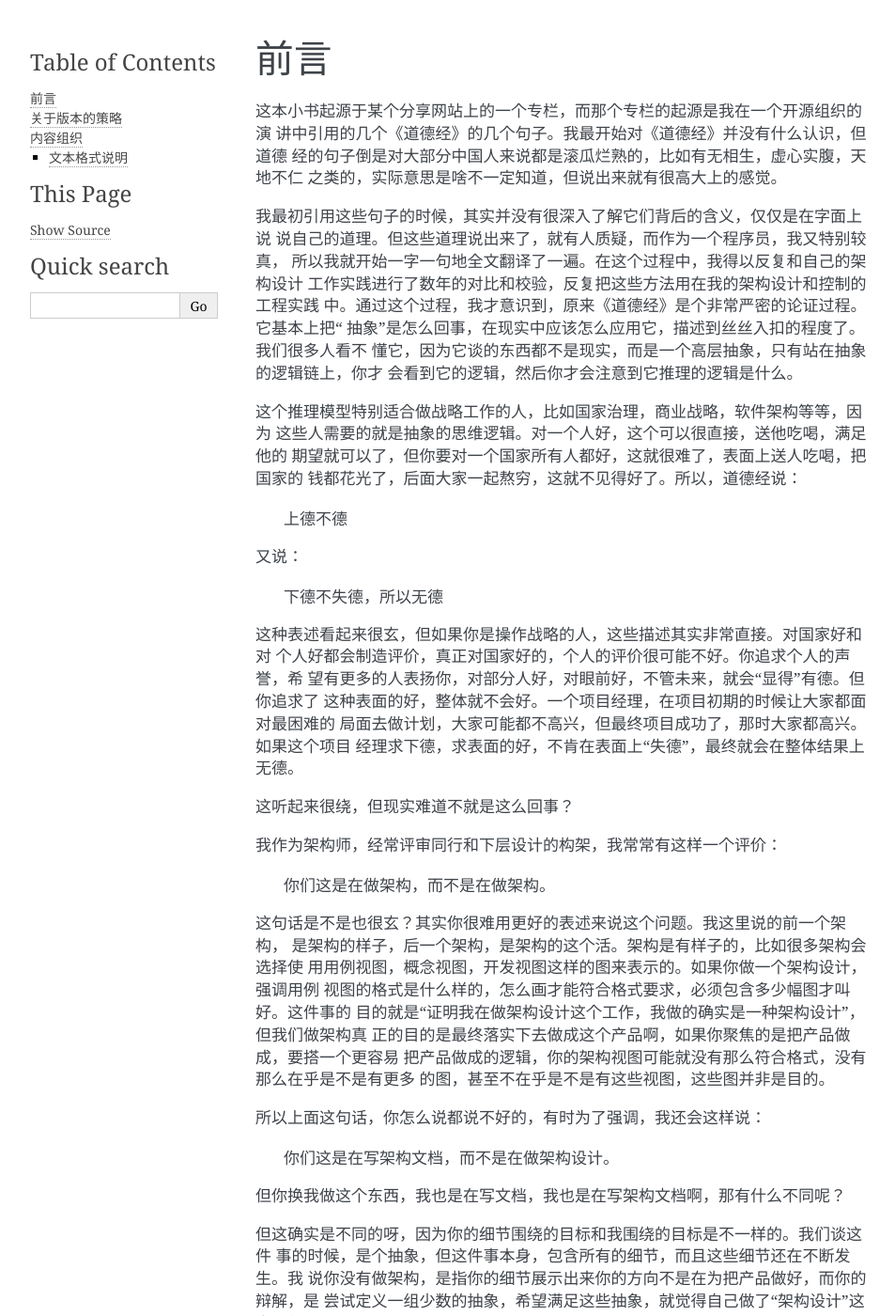
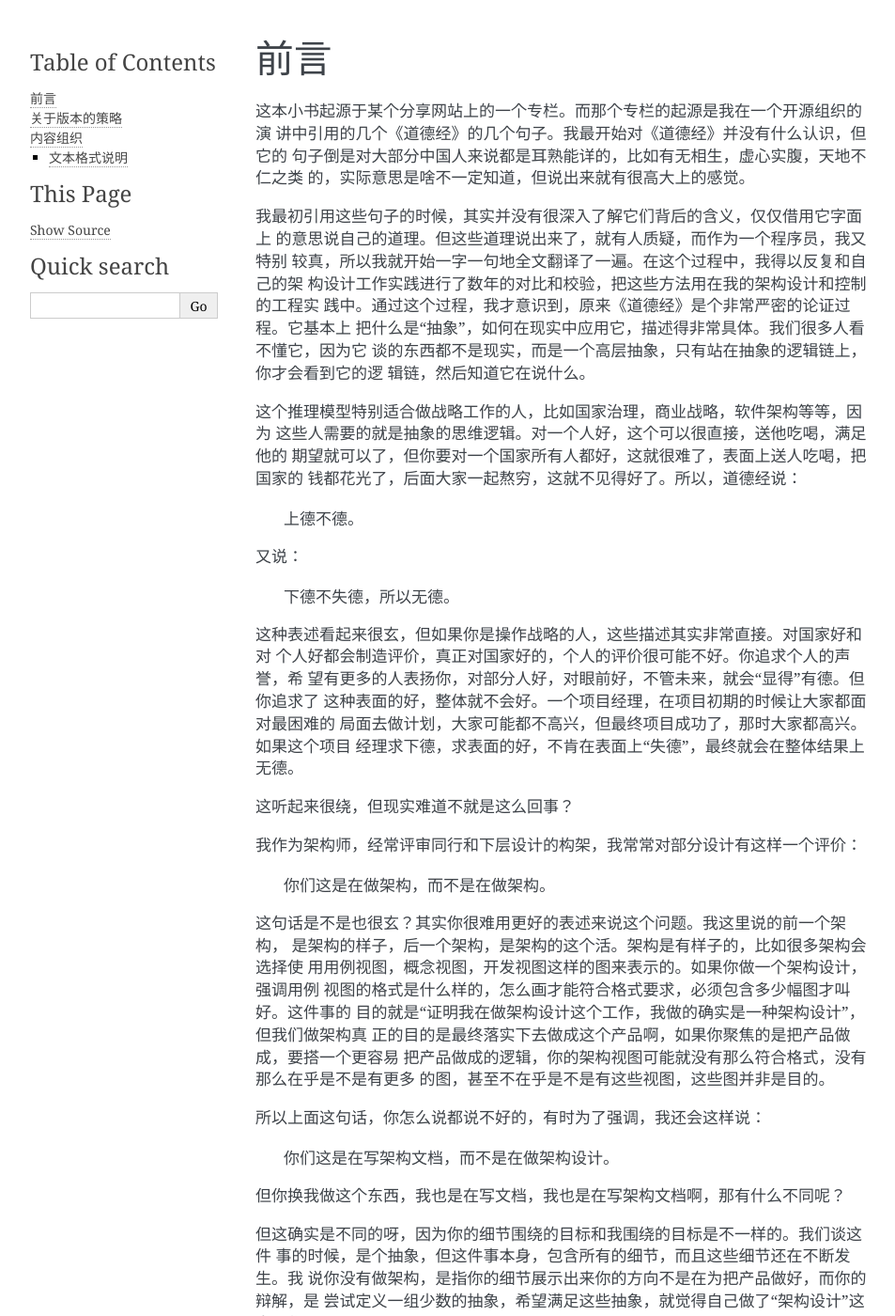
Before and after one commit to Kenneth-Lee/daodejing_translation, a Sphinx documentation site: the page built from source/README.rst, in a window 1280 px wide and 1400 px high. Shown: the whole window at 94% size, without its empty margins (148-1101 px from the left). Built offline with Sphinx 7.4.7, drawn with Linux system fonts in a browser that asks for light colours; some of the changed text lies outside the part shown.

Commit message:
语句雕琢
Signed-off-by: Kenneth Lee <Kenneth-Lee-2012@qq.com>

```diff
--- a/source/README.rst
+++ b/source/README.rst
@@ -6,30 +6,30 @@
 前言
 =====
 
-这本小书起源于某个分享网站上的一个专栏，而那个专栏的起源是我在一个开源组织的演
-讲中引用的几个《道德经》的几个句子。我最开始对《道德经》并没有什么认识，但道德
-经的句子倒是对大部分中国人来说都是滚瓜烂熟的，比如有无相生，虚心实腹，天地不仁
-之类的，实际意思是啥不一定知道，但说出来就有很高大上的感觉。
+这本小书起源于某个分享网站上的一个专栏。而那个专栏的起源是我在一个开源组织的演
+讲中引用的几个《道德经》的几个句子。我最开始对《道德经》并没有什么认识，但它的
+句子倒是对大部分中国人来说都是耳熟能详的，比如有无相生，虚心实腹，天地不仁之类
+的，实际意思是啥不一定知道，但说出来就有很高大上的感觉。
 
-我最初引用这些句子的时候，其实并没有很深入了解它们背后的含义，仅仅是在字面上说
-说自己的道理。但这些道理说出来了，就有人质疑，而作为一个程序员，我又特别较真，
-所以我就开始一字一句地全文翻译了一遍。在这个过程中，我得以反复和自己的架构设计
-工作实践进行了数年的对比和校验，反复把这些方法用在我的架构设计和控制的工程实践
-中。通过这个过程，我才意识到，原来《道德经》是个非常严密的论证过程。它基本上把“
-抽象”是怎么回事，在现实中应该怎么应用它，描述到丝丝入扣的程度了。我们很多人看不
-懂它，因为它谈的东西都不是现实，而是一个高层抽象，只有站在抽象的逻辑链上，你才
-会看到它的逻辑，然后你才会注意到它推理的逻辑是什么。
+我最初引用这些句子的时候，其实并没有很深入了解它们背后的含义，仅仅借用它字面上
+的意思说自己的道理。但这些道理说出来了，就有人质疑，而作为一个程序员，我又特别
+较真，所以我就开始一字一句地全文翻译了一遍。在这个过程中，我得以反复和自己的架
+构设计工作实践进行了数年的对比和校验，把这些方法用在我的架构设计和控制的工程实
+践中。通过这个过程，我才意识到，原来《道德经》是个非常严密的论证过程。它基本上
+把什么是“抽象”，如何在现实中应用它，描述得非常具体。我们很多人看不懂它，因为它
+谈的东西都不是现实，而是一个高层抽象，只有站在抽象的逻辑链上，你才会看到它的逻
+辑链，然后知道它在说什么。
 
 这个推理模型特别适合做战略工作的人，比如国家治理，商业战略，软件架构等等，因为
 这些人需要的就是抽象的思维逻辑。对一个人好，这个可以很直接，送他吃喝，满足他的
 期望就可以了，但你要对一个国家所有人都好，这就很难了，表面上送人吃喝，把国家的
 钱都花光了，后面大家一起熬穷，这就不见得好了。所以，道德经说：
 
-        | 上德不德
+        | 上德不德。
 
 又说：
 
-        | 下德不失德，所以无德
+        | 下德不失德，所以无德。
 
 这种表述看起来很玄，但如果你是操作战略的人，这些描述其实非常直接。对国家好和对
 个人好都会制造评价，真正对国家好的，个人的评价很可能不好。你追求个人的声誉，希
@@ -40,7 +40,7 @@
 
 这听起来很绕，但现实难道不就是这么回事？
 
-我作为架构师，经常评审同行和下层设计的构架，我常常有这样一个评价：
+我作为架构师，经常评审同行和下层设计的构架，我常常对部分设计有这样一个评价：
 
         | 你们这是在做架构，而不是在做架构。
 
@@ -90,10 +90,10 @@
 
 这什么意思呢？道，就是最优状态，一家三口，你打鱼来我晒网，儿子好好学习未来接班
 ，这最幸福了，没有人说谁好谁不好。所以道的时候是“无名”的，你看不到各种表扬（注
-意，这不是故意不让人表扬，而是这个事情事实上就没有可以表扬的）。如果你听到表扬
-了，就说明有人做了额外的事，我们说他德，比如能过这样的好日子，都是爸爸当初在大
-海上搏斗，打下了一条大鱼，给家里买下了这间房子，大家才有这样的日子过。所以大家
-都感谢爸爸的大恩大德，这是不平衡的，但也没有什么伤害，只是有人好而已。
+意，这不是故意不让人表扬，而是这个事情事实上就没有什么可以表扬的）。如果你听到
+表扬了，就说明有人做了额外的事，我们说他德，比如能过这样的好日子，都是爸爸当初
+在大海上搏斗，打下了一条大鱼，给家里买下了这间房子，大家才有这样的日子过。所以
+大家都感谢爸爸的大恩大德，这是不平衡的，但也没有什么伤害，只是有人好而已。
 
 好了，为了报这个恩，妈妈说，“爸爸，你不用去打鱼了，我来，你过去为这个家付出了太
 多，现在是我们报恩的时候了。”。这时我们都说妈妈“仁”，对大家真好。这是这个表现是
@@ -112,19 +112,19 @@
 
 这和庄子说的：
 
-        | 相濡以沫，未若相忘于江湖
+        | 相濡以沫，未若相忘于江湖。
 
 一个意思。
 
-这当然不是绝对的因果关系，但无论如何，我们的怎么都应该追求道的境界，因为那个境
-界我们都是幸福的，这个家没有人“善”，没有人“孝顺”，它“无名”，正因为“无名”，所以
-才是幸福。到需要有人孝顺了，这就艰难了。到有人要割块肉给父母吃，这是战略的彻底
-失败，大家就只好见招拆招了，没有什么控制和管理可言了。
+这当然不是绝对的因果关系，但无论如何，我们怎么都应该追求道的境界，因为那个境界
+我们都是幸福的，这个家没有人“善”，没有人“孝顺”，它“无名”，正因为“无名”，所以才
+是幸福。到需要有人孝顺了，这就艰难了。到有人要割块肉给父母吃，这是战略的彻底失
+败，大家就只好见招拆招了，没有什么控制和管理可言了。
 
 你看，这就是名和道的区别。我们用名去判断道，但从大局观上看，名字和道基本上就是
 反的。
 
-《道德经》针对这个理论进行展开讨论，如果你能在每个上下文中分清楚什么东西指的是
+《道德经》针对这个理论进行展开讨论，如果你能在每个上下文中分清楚什么词语指的是
 名，什么东西指的是道，你就很容易读懂它了。
 
 
```
Also changed, not shown: other parts of source/README.rst (+2 -2 lines), source/ext/恍惚.rst (+18 -16 lines).
